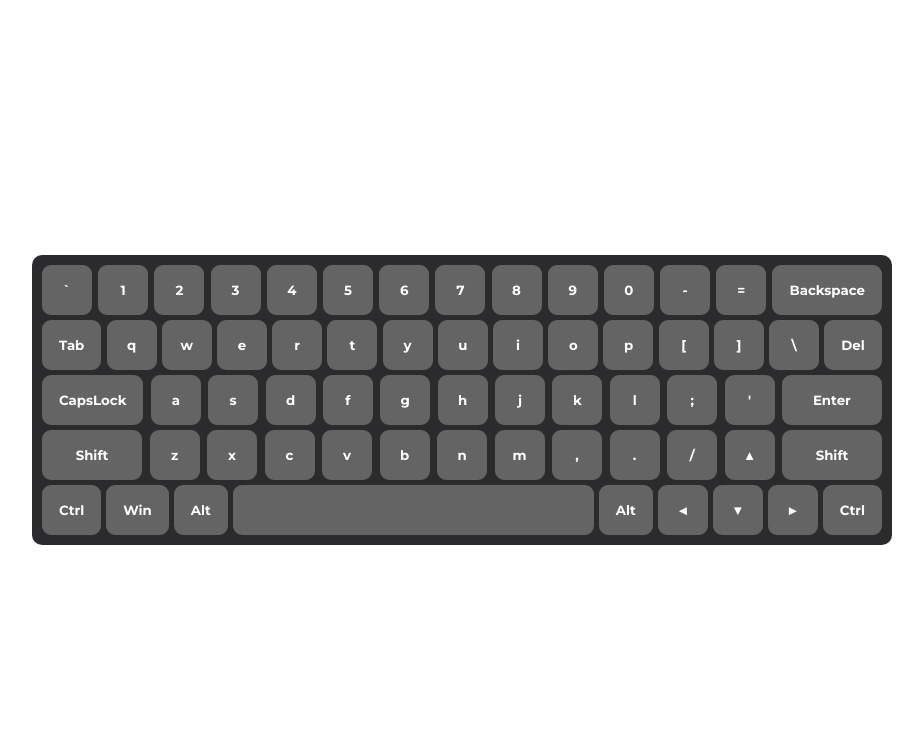
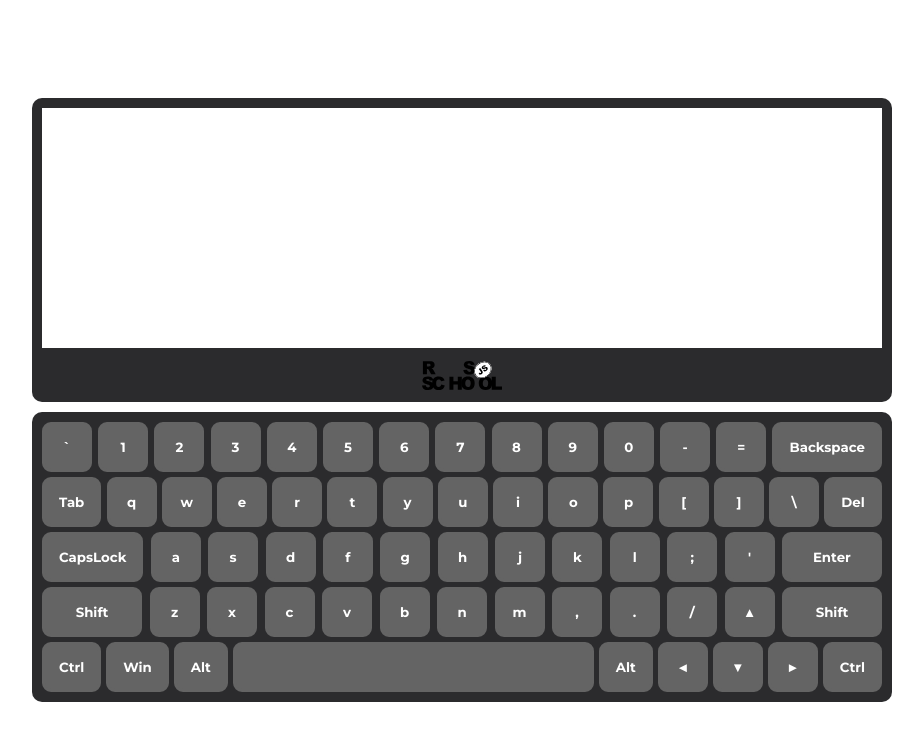
Before and after one commit to svk-man/virtual-keyboard, a plain HTML site: page virtual-keyboard/index.html in a window 1280 px wide. Shown: the whole page, without its empty margins (178-1101 px from the left). Drawn offline with Linux system fonts and the light colour scheme.

Commit message:
feat: add styles for display

```diff
--- a/virtual-keyboard/index.css
+++ b/virtual-keyboard/index.css
@@ -16,10 +16,35 @@ body {
   margin: 0 auto;
 }
 
+.display,
 .keyboard {
   padding: 10px;
   border-radius: 10px;
   background-color: #2B2B2D;
+}
+
+.display {
+  padding-bottom: 50px;
+  background: #2B2B2D url("rs-school-js.svg") no-repeat center bottom 12px;
+  background-size: 80px;
+}
+
+.display__textarea {
+  width: 100%;
+  padding: 10px;
+  border: 0;
+  resize: none;
+  font-family: 'Montserrat', sans-serif;
+  font-weight: 700;
+  font-size: 18px;
+}
+
+.display__textarea:focus-visible {
+  outline: none;
+}
+
+.keyboard {
+  margin-top: 10px;
 }
 
 .keyboard__keys {
--- a/virtual-keyboard/index.js
+++ b/virtual-keyboard/index.js
@@ -14,16 +14,20 @@ const KEYBOARD_KEY_DATASET = {
   'SHIFT_TEXT_RU': 'shiftTextRu',
 }
 
-showKeyboard();
+init();
 
-async function showKeyboard() {
+async function init() {
   try {
+    const wrapper = createWrapper();
+    const display = createDisplay();
+
     const keysJson = await getKeysJson();
-    const keyboardWrapper = createKeyboardWrapper();
     const keyboard = createKeyboard(keysJson.keys);
 
-    keyboardWrapper.append(keyboard);
-    document.body.append(keyboardWrapper);
+    wrapper.append(display);
+    wrapper.append(keyboard);
+
+    document.body.append(wrapper);
 
     document.addEventListener('keydown', handleKeyDown);
     document.addEventListener('keyup', handleKeyUp);
@@ -44,12 +48,12 @@ async function getKeysJson() {
   throw new Error(response.status);
 }
 
-function createKeyboardWrapper() {
-  const keyboardWrapper = document.createElement('div');
+function createWrapper() {
+  const wrapper = document.createElement('div');
 
-  keyboardWrapper.className = 'wrapper';
+  wrapper.className = 'wrapper';
 
-  return keyboardWrapper;
+  return wrapper;
 }
 
 function createKeyboard(keys) {
@@ -162,3 +166,18 @@ function setInactiveKeyboardKey(keyboardKey) {
 function isLetter(str) {
   return str.length === 1 && str.match(/[a-zA-Zа-яА-Я]/i);
 }
+
+function createDisplay() {
+  const displayWrapper = document.createElement('div');
+  const displayTextarea = document.createElement('textarea');
+
+  displayWrapper.className = 'display';
+  displayTextarea.className = 'display__textarea';
+
+  displayTextarea.rows = 10;
+  displayTextarea.cols = 20;
+
+  displayWrapper.append(displayTextarea);
+
+  return displayWrapper;
+}
```
Also changed, not shown: virtual-keyboard/rs-school-js.svg (added).
